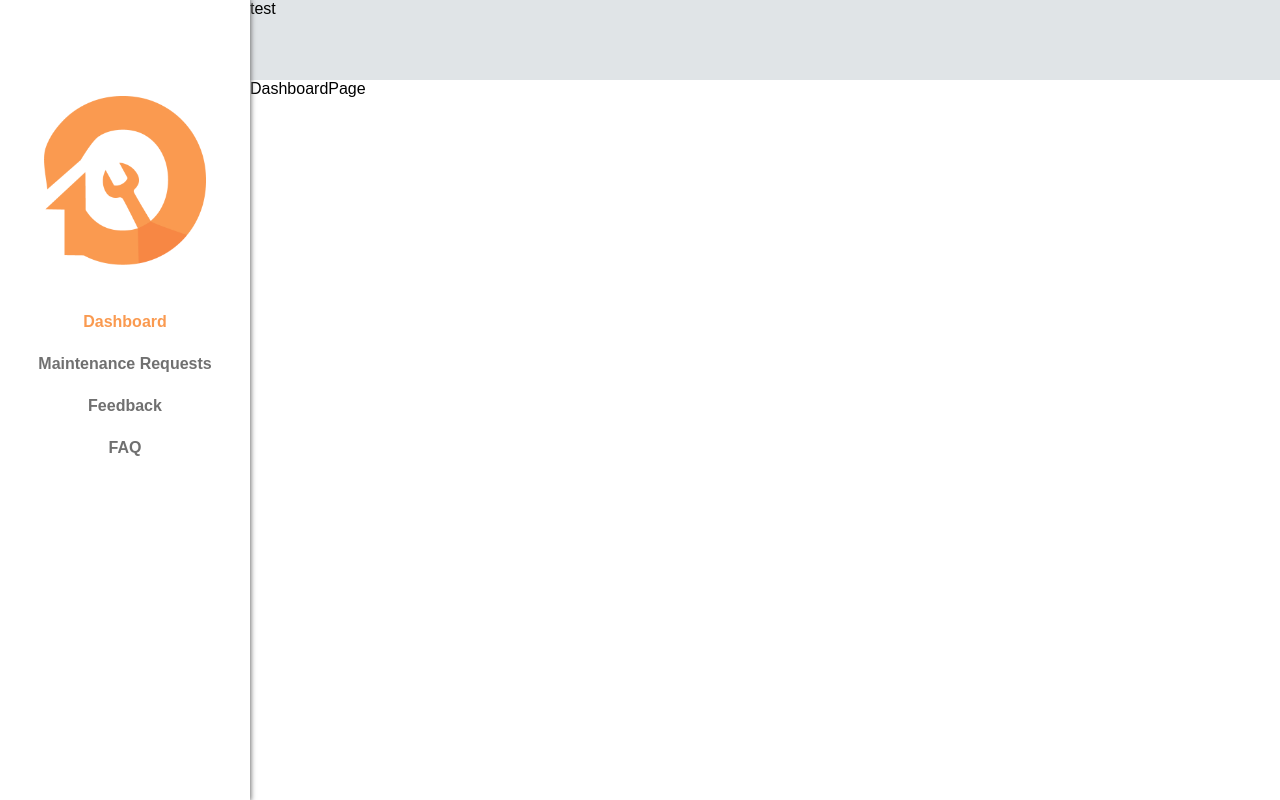
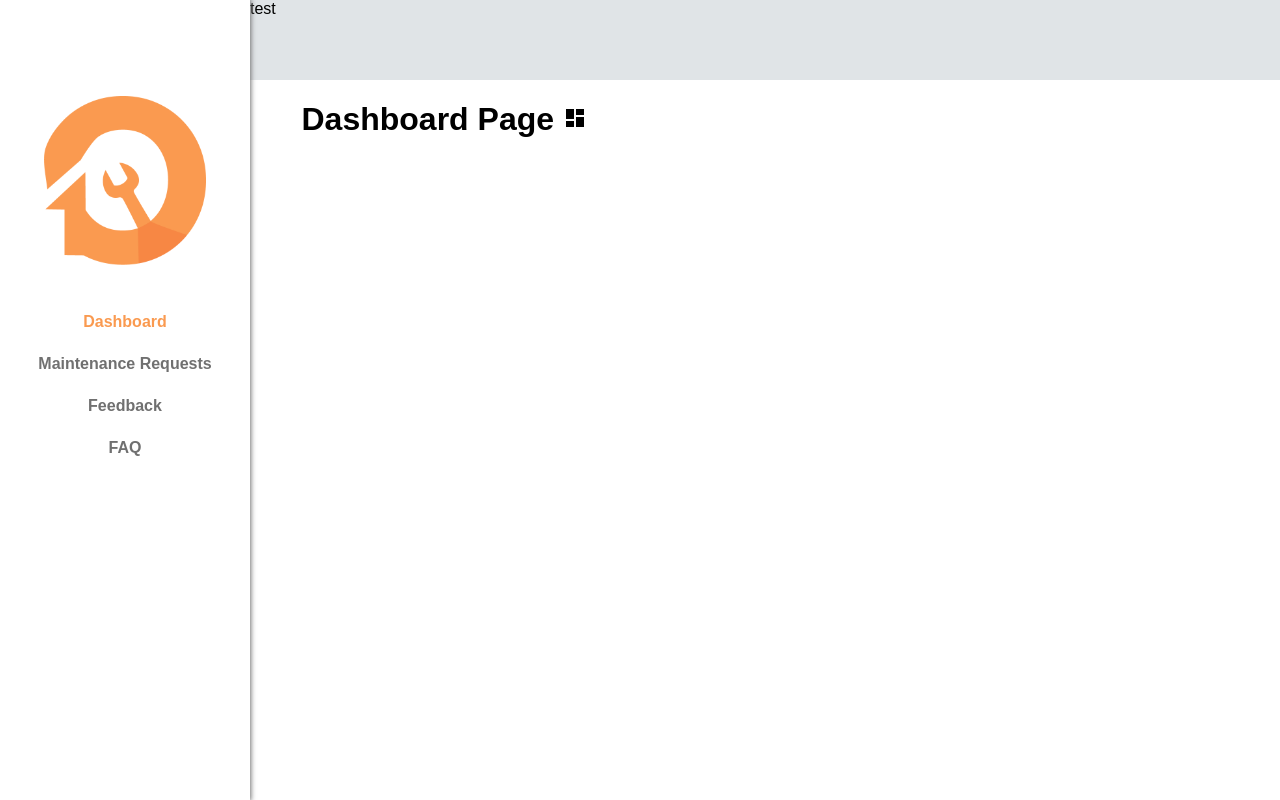
Before and after one commit to optimumpropertyfix/optimumpropertyfix, a React (Create React App) app in the folder opf/: page /admin in a window 1280 px wide. Built offline with nearby package versions, Linux system fonts and the light colour scheme.

Commit message:
Dahsboard Change

```diff
--- a/opf/src/pages/DashboardPage/DashboardPage.js
+++ b/opf/src/pages/DashboardPage/DashboardPage.js
@@ -1,15 +1,21 @@
+import styles from "./DashboardPage.module.css";
+
 export function AdminDashboardPage() {
   return (
-    <div>
-      <p>DashboardPage</p>
+    <div className={styles.header}>
+      <h1>Dashboard Page <span class="material-icons">
+dashboard
+</span></h1>
     </div>
   );
 }
 
 export function StudentDashboardPage() {
   return (
-    <div>
-      <p>DashboardPage</p>
+    <div className={styles.header}>
+      <h1>Dashboard Page <span class="material-icons">
+dashboard
+</span></h1>
     </div>
   );
 }
--- a/opf/src/pages/DashboardPage/DashboardPage.module.css
+++ b/opf/src/pages/DashboardPage/DashboardPage.module.css
@@ -0,0 +1,5 @@
+.header {
+    text-align: left;
+    margin: 0 auto;
+    width: 90%;
+  }
```
